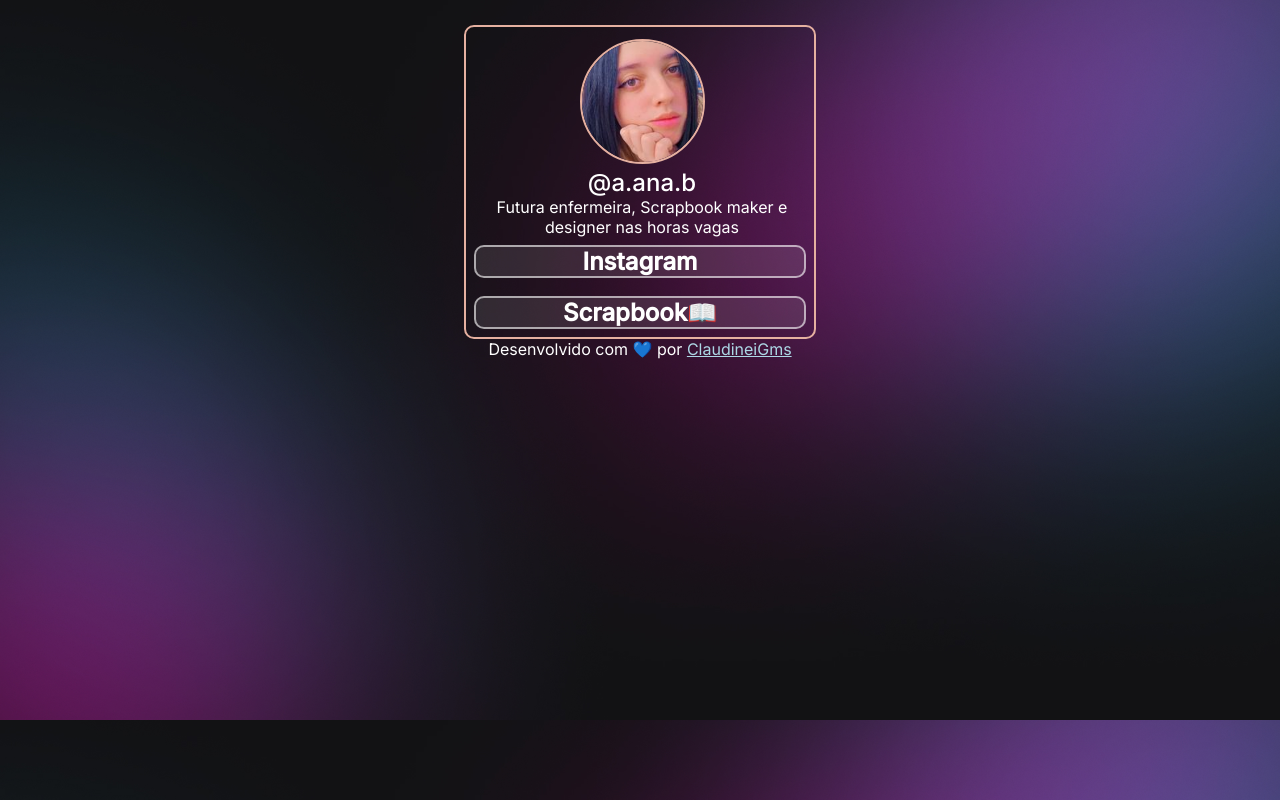
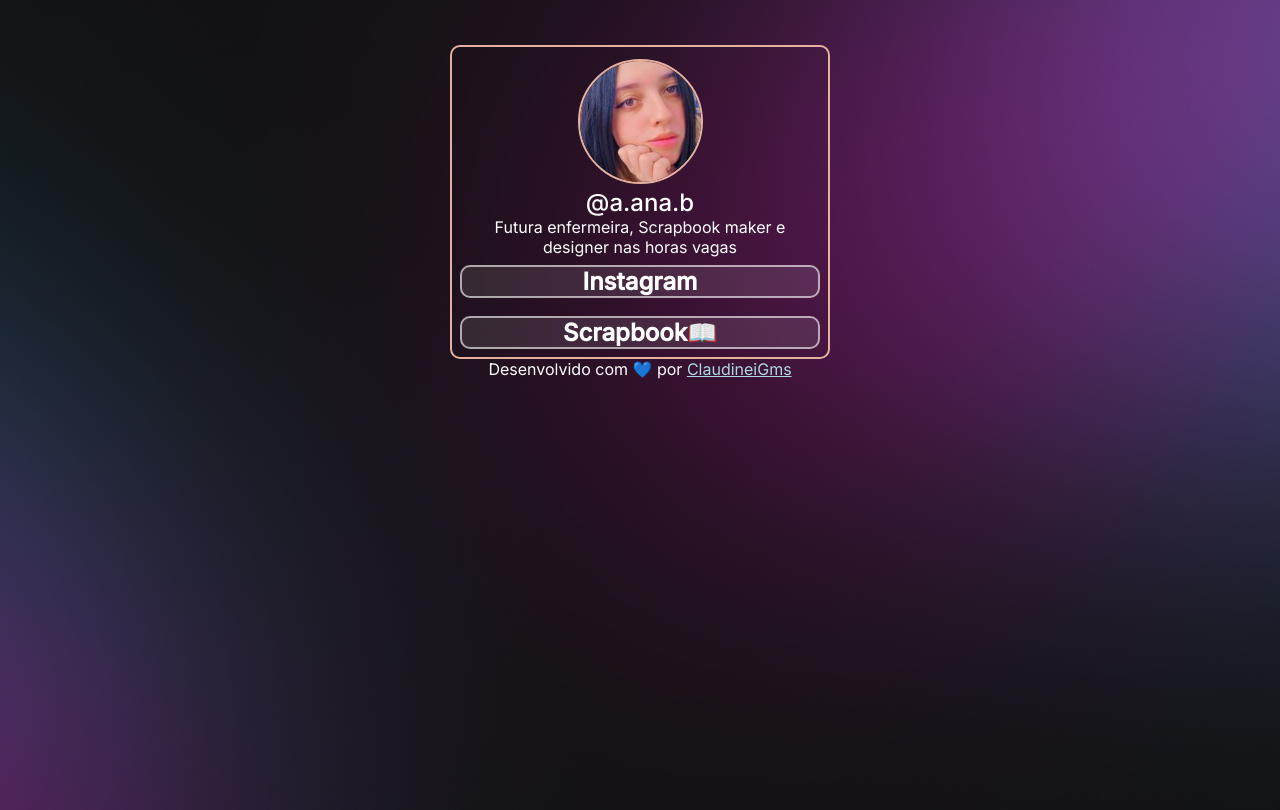
Before and after one commit to anacarolinebatista/mywebsite, a plain HTML site: page index.html in a window 1280 px wide. Drawn offline with Linux system fonts and the light colour scheme.

Commit message:
Update style

```diff
--- a/index.html
+++ b/index.html
@@ -15,7 +15,7 @@
         <div class="head">
             <img class="ana" src="./assets/ana.jpg"></img>
             <a href="https://www.instagram.com/a.ana.b/"><h2>@a.ana.b</h2></a>
-            <p>Futura enfermeira, Scrapbook maker e designer nas horas vagas</p>
+            <span class="descricao">Futura enfermeira, Scrapbook maker e designer nas horas vagas</span>
         </div>
         <div class="links">
             <ul>
--- a/style.css
+++ b/style.css
@@ -14,15 +14,20 @@ body *{
     color: var(--text-color);
 }
 
-
 body{
     text-align: center;
     margin: auto;
     margin-top: 10px;
-    width: 22rem;
-    background-image: var(--bg-image);
-    background-repeat: repeat-y;
-    background-size: cover;
+    padding: 10px;
+    width: 100%;
+    min-width: 360px;
+    max-width: 400px;
+    background: var(--bg-image) no-repeat fixed center;
+    height: 100vh;
+}
+
+.descricao{
+    display: block;
 }
 
 .main{
@@ -62,14 +67,14 @@ a {
 }
 
 ul {
+
     list-style: none;
     display: flex;
     flex-direction: column;
     gap: 2px;
 }
 
-.links > ul > li > a{
-    display: block;
+ul > li{
 
     background-color: rgba(255, 255, 255, 0.1);
     border: 2px solid rgba(255, 255, 255, 0.6);
@@ -81,7 +86,7 @@ ul {
     transition:background 0.5s
 }
 
-.links > ul > li > a:hover{
+.links > ul > li:hover{
     background-color: rgba(255, 255, 255, 0.3);
     border: 2px solid rgba(255, 255, 255, 1);
     box-shadow: 2px 2px 10px rgba(255, 255, 255, 1);
```
